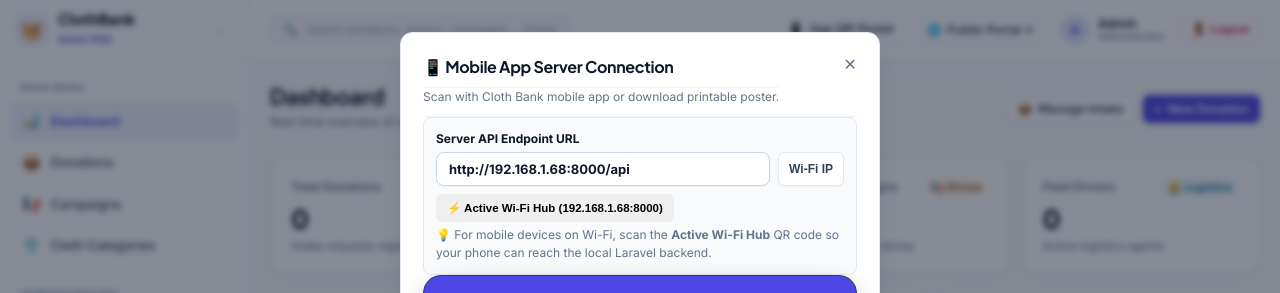
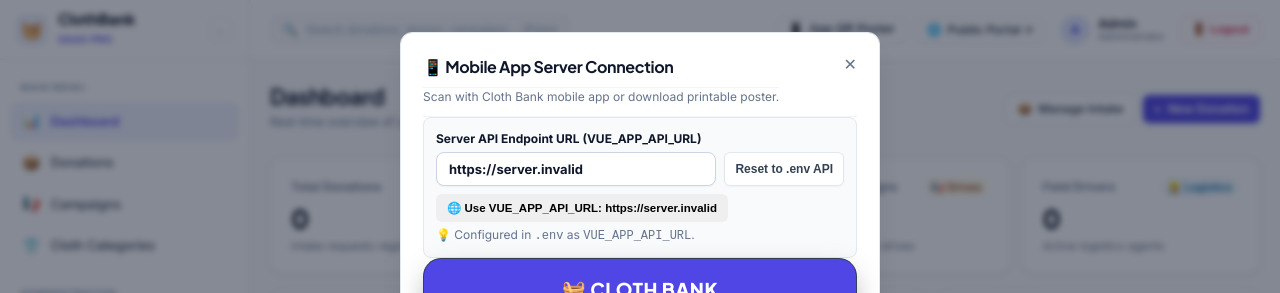
Before and after one commit to Juniorjel/cloth-bank, a Vue app in the folder frontend/: page /admin/dashboard in a window 1280 px wide. Both pictures are taken after a click on the button "Generate mobile app connection QR poster". Shown: the top 293 px of the page. Built offline with nearby package versions, Linux system fonts and the light colour scheme; no server answers; the HTML template or start-up script is replaced by a standard one.

Commit message:
feat(frontend): drive Server QR modal and poster generation from VUE_APP_API_URL

```diff
--- a/frontend/src/components/ServerQrModal.vue
+++ b/frontend/src/components/ServerQrModal.vue
@@ -11,25 +11,25 @@
 
       <!-- Server Host / IP Configuration -->
       <div class="server-config-card my-3">
-        <label class="font-bold text-main mb-1 d-block" style="font-size:12px">Server API Endpoint URL</label>
+        <label class="font-bold text-main mb-1 d-block" style="font-size:12px">Server API Endpoint URL (VUE_APP_API_URL)</label>
         <div class="d-flex gap-2">
           <input
             v-model="serverUrl"
             class="form-control font-bold"
-            placeholder="http://192.168.1.68:8000/api"
+            :placeholder="defaultApiUrl"
             @input="generateQr"
           />
-          <button class="btn btn-secondary btn-sm" @click="resetToLocalIp" title="Auto-detect Host">
-            Wi-Fi IP
+          <button class="btn btn-secondary btn-sm" @click="resetToConfiguredApi" title="Reset to VUE_APP_API_URL">
+            Reset to .env API
           </button>
         </div>
-        <div class="d-flex gap-2 mt-2 flex-wrap">
-          <button class="btn btn-sm btn-outline-primary py-0 px-2" style="font-size:11.5px" @click="setPreset('http://192.168.1.68:8000/api')">
-            ⚡ Active Wi-Fi Hub (192.168.1.68:8000)
+        <div class="d-flex gap-2 mt-2 flex-wrap" v-if="defaultApiUrl">
+          <button class="btn btn-sm btn-outline-primary py-0 px-2" style="font-size:11.5px" @click="setPreset(defaultApiUrl)">
+            🌐 Use VUE_APP_API_URL: {{ defaultApiUrl }}
           </button>
         </div>
         <small class="text-muted d-block mt-1">
-          💡 For mobile devices on Wi-Fi, scan the <b>Active Wi-Fi Hub</b> QR code so your phone can reach the local Laravel backend.
+          💡 Configured in <code>.env</code> as <code>VUE_APP_API_URL</code>.
         </small>
       </div>
 
@@ -97,21 +97,23 @@
 export default {
   name: 'ServerQrModal',
   data() {
+    const envUrl = process.env.VUE_APP_API_URL || 'http://192.168.1.68:8000/api'
     return {
-      serverUrl: 'http://192.168.1.68:8000/api',
+      defaultApiUrl: envUrl,
+      serverUrl: envUrl,
       qrDataUrl: '',
     }
   },
   mounted() {
-    this.resetToLocalIp()
+    this.resetToConfiguredApi()
   },
   methods: {
     setPreset(url) {
       this.serverUrl = url
       this.generateQr()
     },
-    resetToLocalIp() {
-      this.serverUrl = 'http://192.168.1.68:8000/api'
+    resetToConfiguredApi() {
+      this.serverUrl = this.defaultApiUrl || process.env.VUE_APP_API_URL || 'http://192.168.1.68:8000/api'
       this.generateQr()
     },
     async generateQr() {
```
